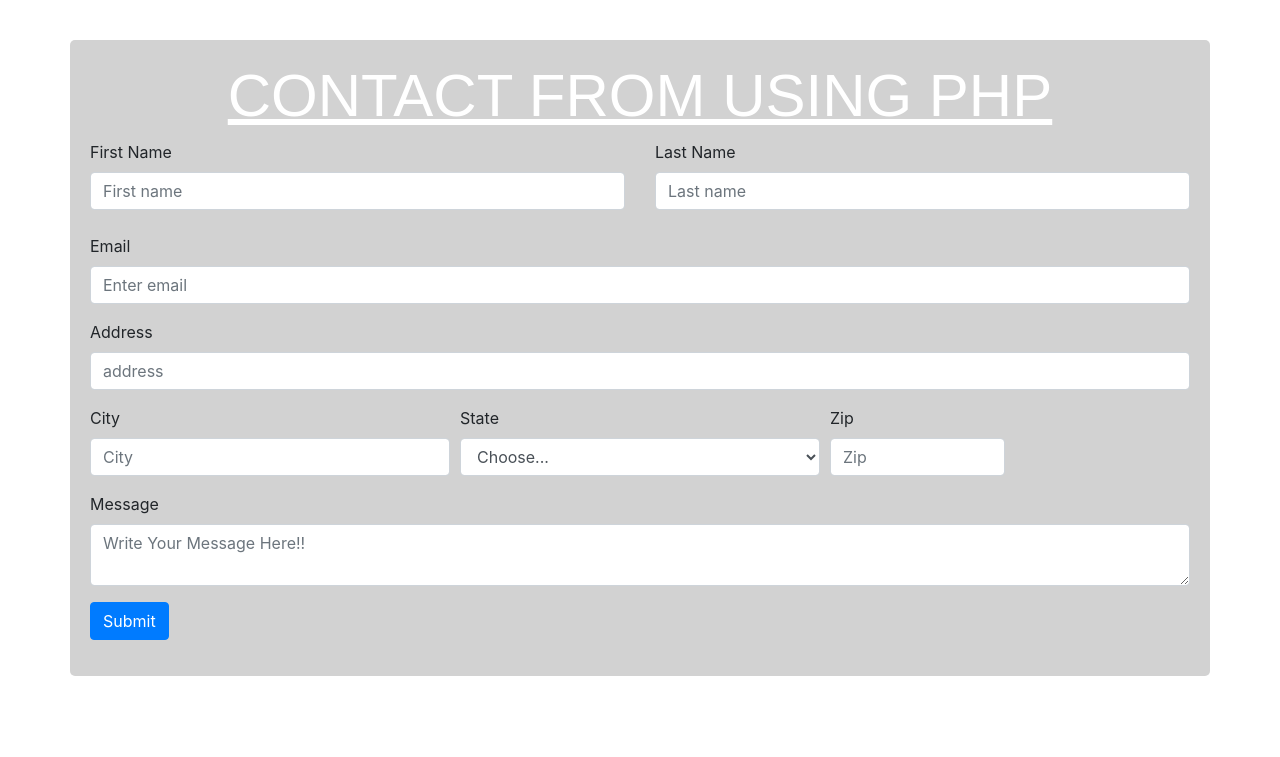
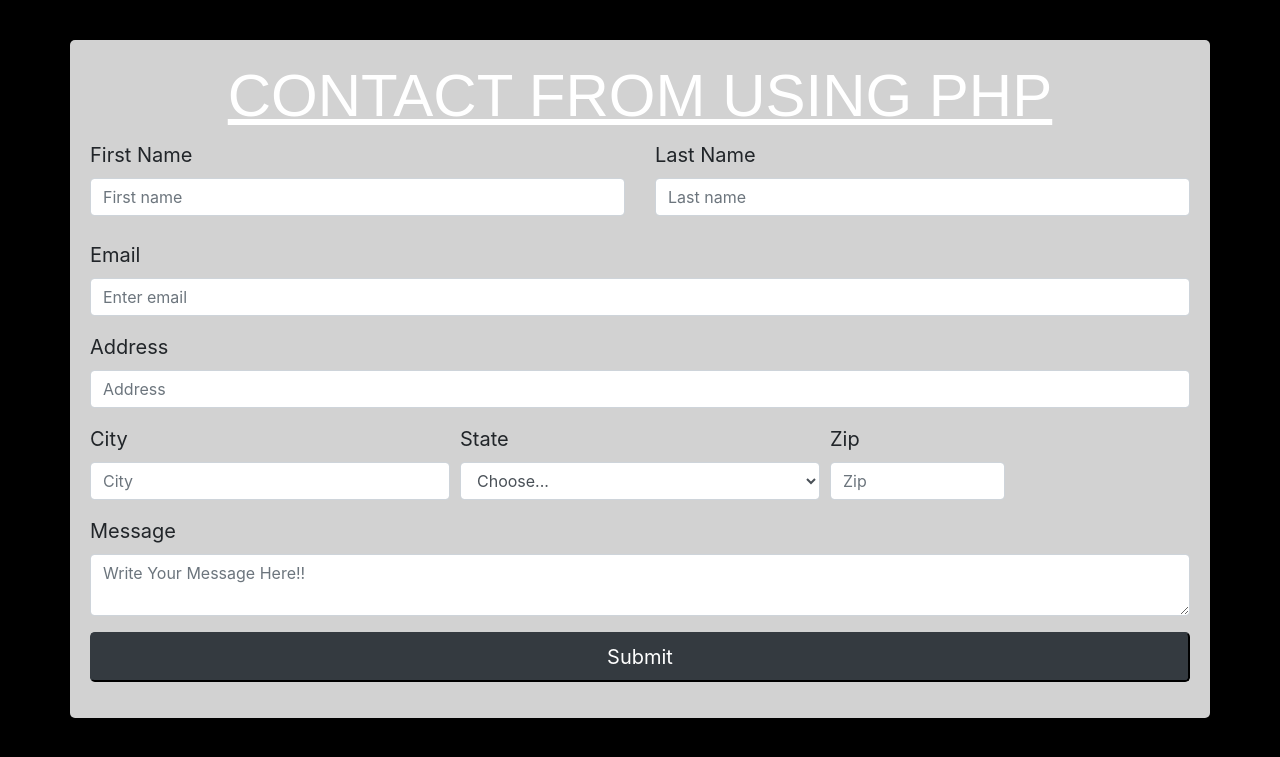
Before and after one commit to AniketKumar06/contactformPhp, a PHP site: page / in a window 1280 px wide. Shown: the top 757 px of the page. Run offline with PHP 8.4, Linux system fonts and the light colour scheme.

Commit message:
update ui

```diff
--- a/index.php
+++ b/index.php
@@ -22,30 +22,31 @@
         <div class="form-container">
             <form>
                 <div class="row">
-                    <div class="col">
+                    <div class="col font-size">
                         <label for="firstname">First Name</label>
                         <input type="text" class="form-control" placeholder="First name" name="firstname">
                     </div>
-                    <div class="col">
+                    <div class="col font-size">
                         <label for="lastname">Last Name</label>
                         <input type="text" class="form-control" placeholder="Last name" name="lastname">
                     </div>
                 </div><br />
-                <div class="form-group">
+                <div class="form-group font-size">
                     <label for="email">Email</label>
-                    <input type="email" class="form-control" aria-describedby="emailHelp" placeholder="Enter email">
+                    <input type="email" class="form-control" aria-describedby="emailHelp" placeholder="Enter email"
+                        name="email">
                 </div>
                 <div class="form-group mb-3">
-                    <div class="form-group">
+                    <div class="form-group font-size">
                         <label for="inputAddress2">Address</label>
-                        <input type="text" class="form-control" id="inputAddress2" placeholder="address" name="address">
+                        <input type="text" class="form-control" placeholder="Address" name="address">
                     </div>
                     <div class="form-row">
-                        <div class="form-group col-md-4">
-                            <label for="inputCity">City</label>
-                            <input type="text" class="form-control" id="inputCity" placeholder="City">
+                        <div class="form-group col-md-4 font-size">
+                            <label for="city">City</label>
+                            <input type="text" class="form-control" placeholder="City" name="city">
                         </div>
-                        <div class="form-group col-md-4">
+                        <div class="form-group col-md-4 font-size">
                             <label for="state">State</label>
                             <select id="inputState" class="form-control" name="state">
                                 <option selected>Choose...</option>
@@ -80,18 +81,18 @@
                             </select>
                         </div>
 
-                        <div class=" form-group col-md-2">
+                        <div class=" form-group col-md-2 font-size">
                             <label for="zip">Zip</label>
-                            <input type="text" class="form-control" id="inputZip" placeholder="Zip" name="zip">
+                            <input type="text" class="form-control" placeholder="Zip" name="zip">
                         </div>
                     </div>
 
-                    <div class="form-group">
+                    <div class="form-group font-size">
                         <label for="message">Message</label>
                         <textarea class="form-control" placeholder="Write Your Message Here!!"
                             name="message"></textarea>
                     </div>
-                    <button type="submit" class="btn btn-primary">Submit</button>
+                    <button type="submit" class="btn-lg btn-primary  btn-block btn-dark">Submit</button>
             </form>
         </div>
 
--- a/style.css
+++ b/style.css
@@ -1,6 +1,7 @@
 body{
     margin-top: 20px;
     padding:20px;
+    background-color: black;
 }
 .container {
     background-color: #d2d2d2;
@@ -15,6 +16,10 @@ body{
     font-family: Arial, Helvetica, sans-serif;
     text-transform: uppercase;
     text-decoration: underline;
-    font-style: 800;
+    font-style: bold;
     color:white ;
 }
+.font-size {
+    font-size:20px;
+    font-style: bold;
+}
```
